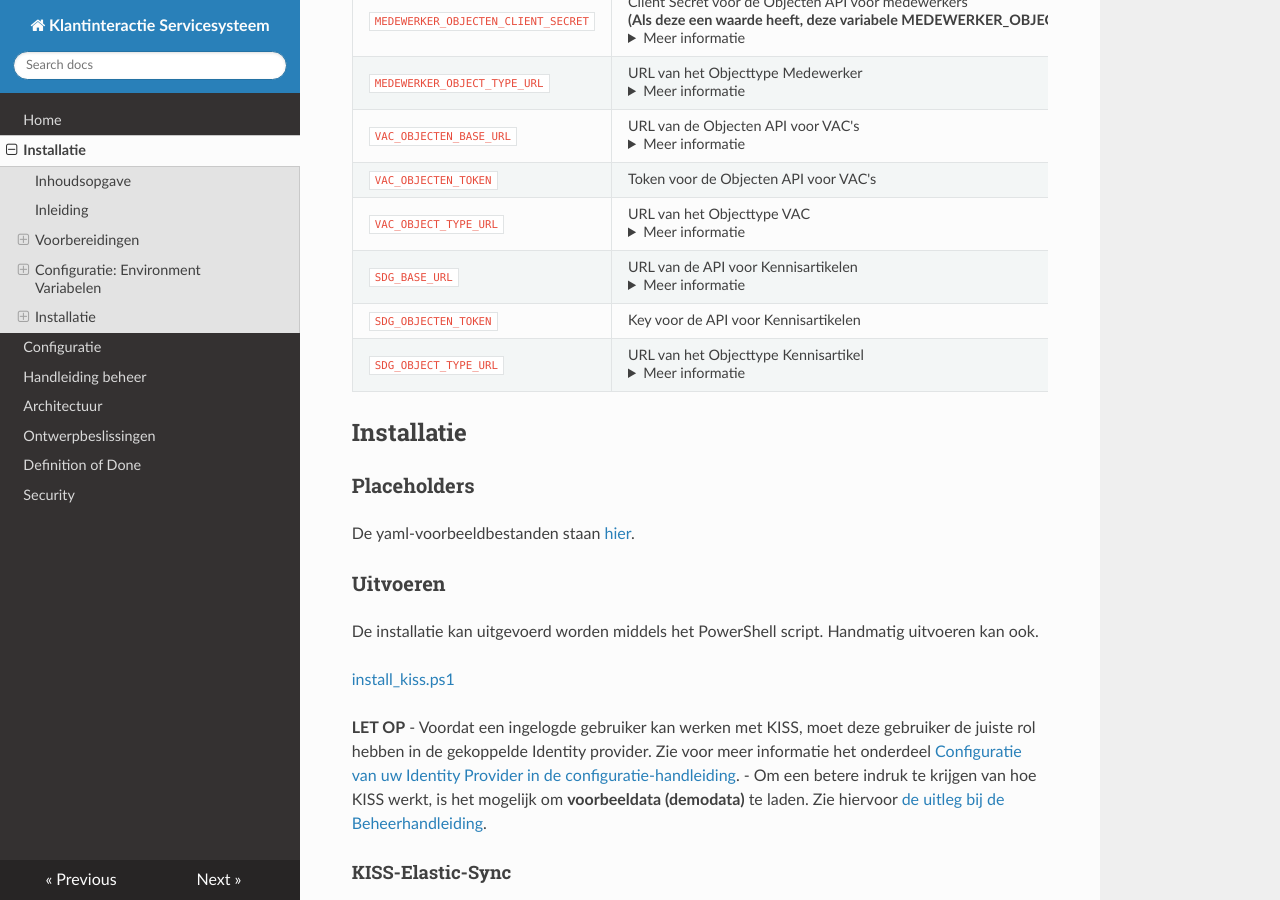
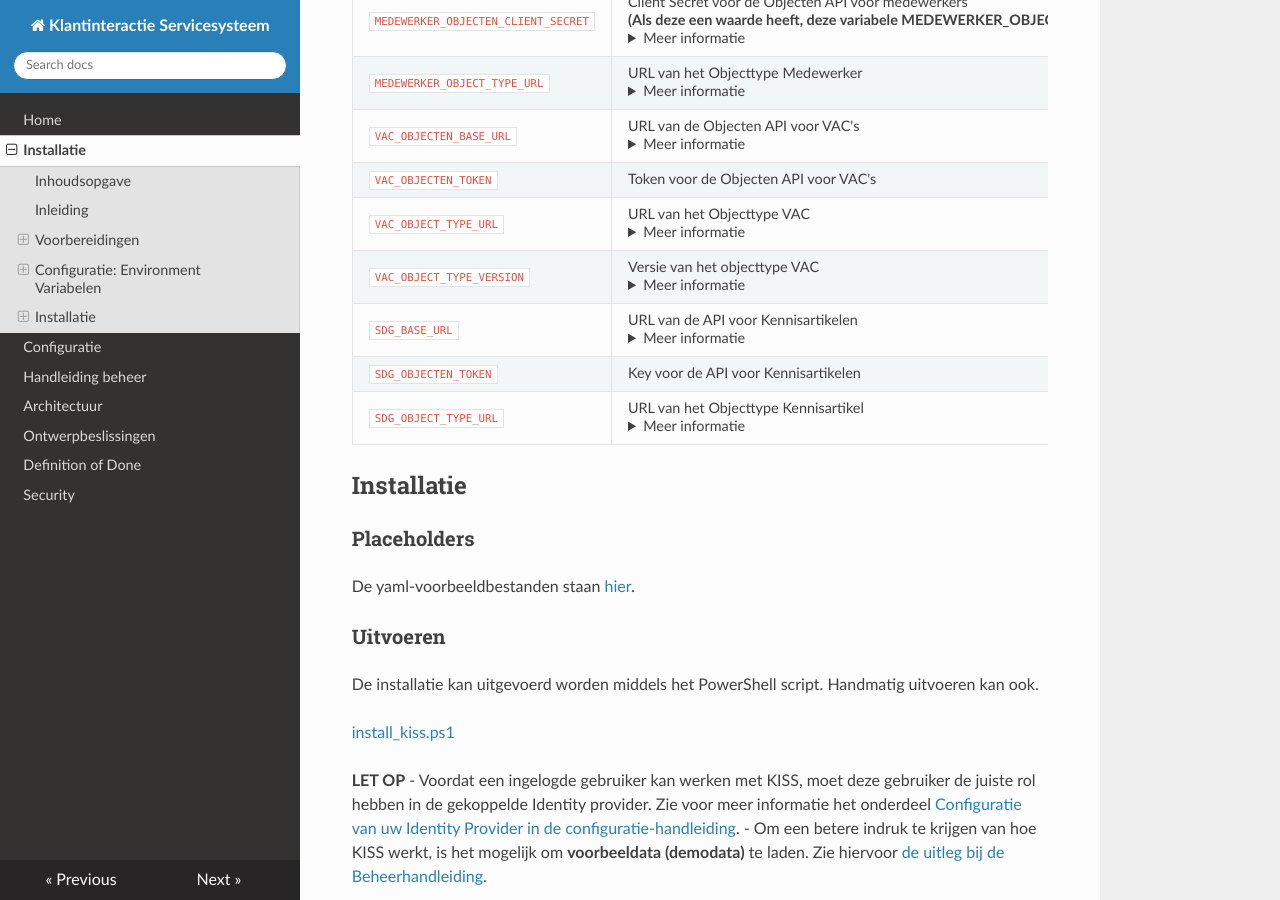
Before and after one commit to Klantinteractie-Servicesysteem/.github, an MkDocs documentation site: the page built from docs/INSTALLATION.md, in a window 1280 px wide and 900 px high, scrolled down 6217 px. Built offline with MkDocs 1.6.1, drawn with Linux system fonts in a browser that asks for light colours; nearby versions of some CDN libraries.

Commit message:
Update INSTALLATION.md
VAC_OBJECT_TYPE_VERSION installatie instructie

```diff
--- a/docs/INSTALLATION.md
+++ b/docs/INSTALLATION.md
@@ -195,6 +195,7 @@
 | `VAC_OBJECTEN_BASE_URL`              | URL van de Objecten API voor VAC's  <details> <summary>Meer informatie </summary> Bijvoorbeeld: `https://objectenregister.mijngemeente.nl` </details>                                                                     |
 | `VAC_OBJECTEN_TOKEN`                 | Token voor de Objecten API voor VAC's                                                                     |
 | `VAC_OBJECT_TYPE_URL`                | URL van het  Objecttype VAC    <details> <summary>Meer informatie </summary> Bijvoorbeeld `https://objecttypenregister.mijngemeente.nl/api/v2/objecttypes/f83fdc48-5ddb-4b1a-a347-e20092031399` </details>                                                                 |
+| `VAC_OBJECT_TYPE_VERSION`  | Versie van het objecttype VAC      <details> <summary>Meer informatie </summary> Bijvoorbeeld `1` <br /> KISS schrijft VAC's in het Objectenregister. Hierbij moet je altijd de versie van het objecttype meegeven. Omdat het per gemeente kan verschillen welke versie de meest recente is, moet je hier invullen welk versienummer KISS moet meegeven. De standaard waarde in het objecttypenregister is 1. Alleen als er binnen de gemeente wijzigingen zijn uitgevoerd op dit objecttype, zal er een hogere waarde zijn. </details>          |
 | `SDG_BASE_URL`                       | URL van de API voor Kennisartikelen  <details> <summary>Meer informatie </summary> Bijvoorbeeld: `https://objectenregister.mijngemeente.nl` </details>  |
 | `SDG_OBJECTEN_TOKEN`                 | Key voor de API voor Kennisartikelen                                                                      |
 | `SDG_OBJECT_TYPE_URL`                | URL van het Objecttype Kennisartikel <details> <summary>Meer informatie </summary> Bijvoorbeeld `https://objecttypenregister.mijngemeente.nl/api/v2/objecttypes/f83fdc48-5ddb-4b1a-a347-e20092031399` </details>      |
```
